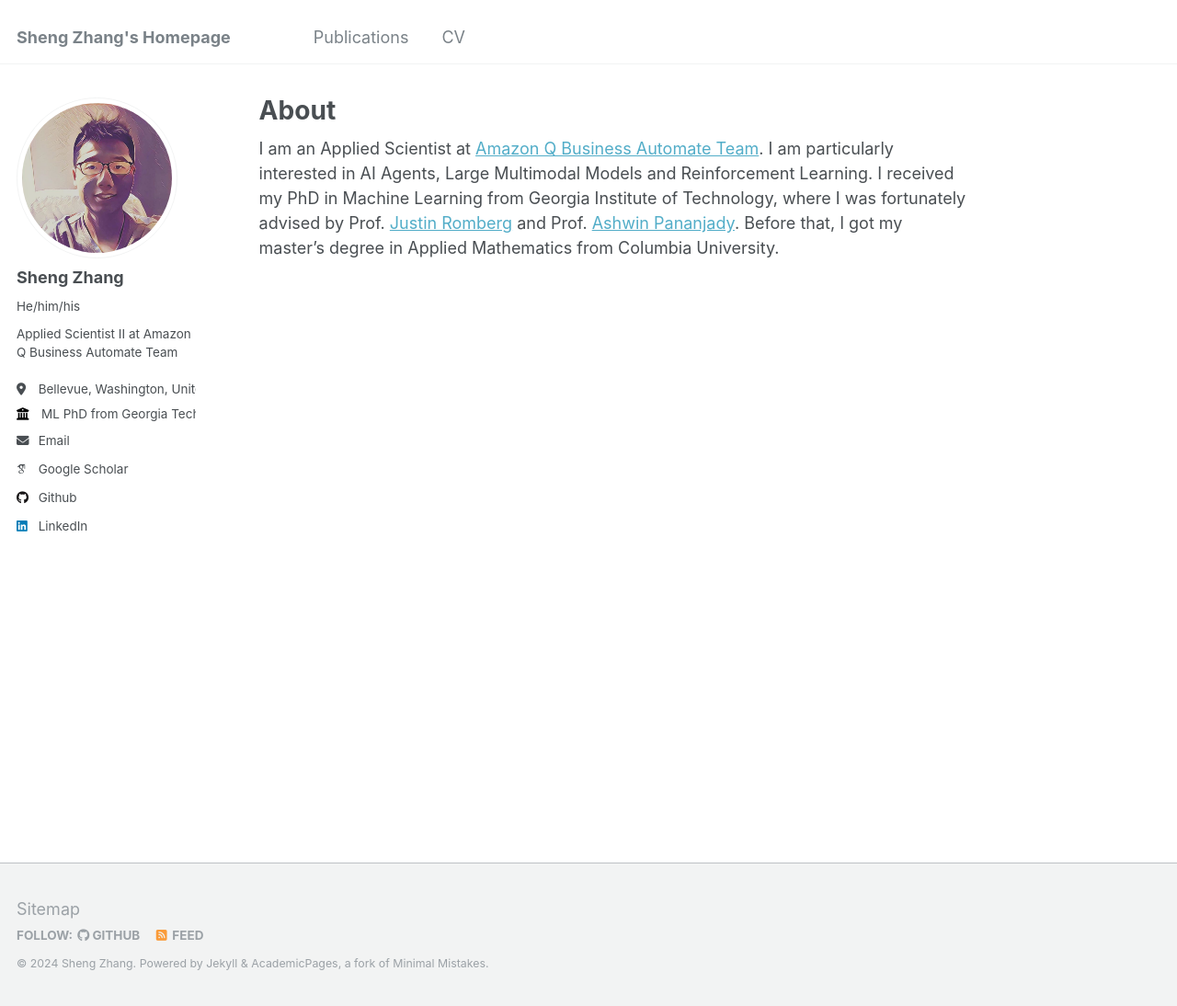
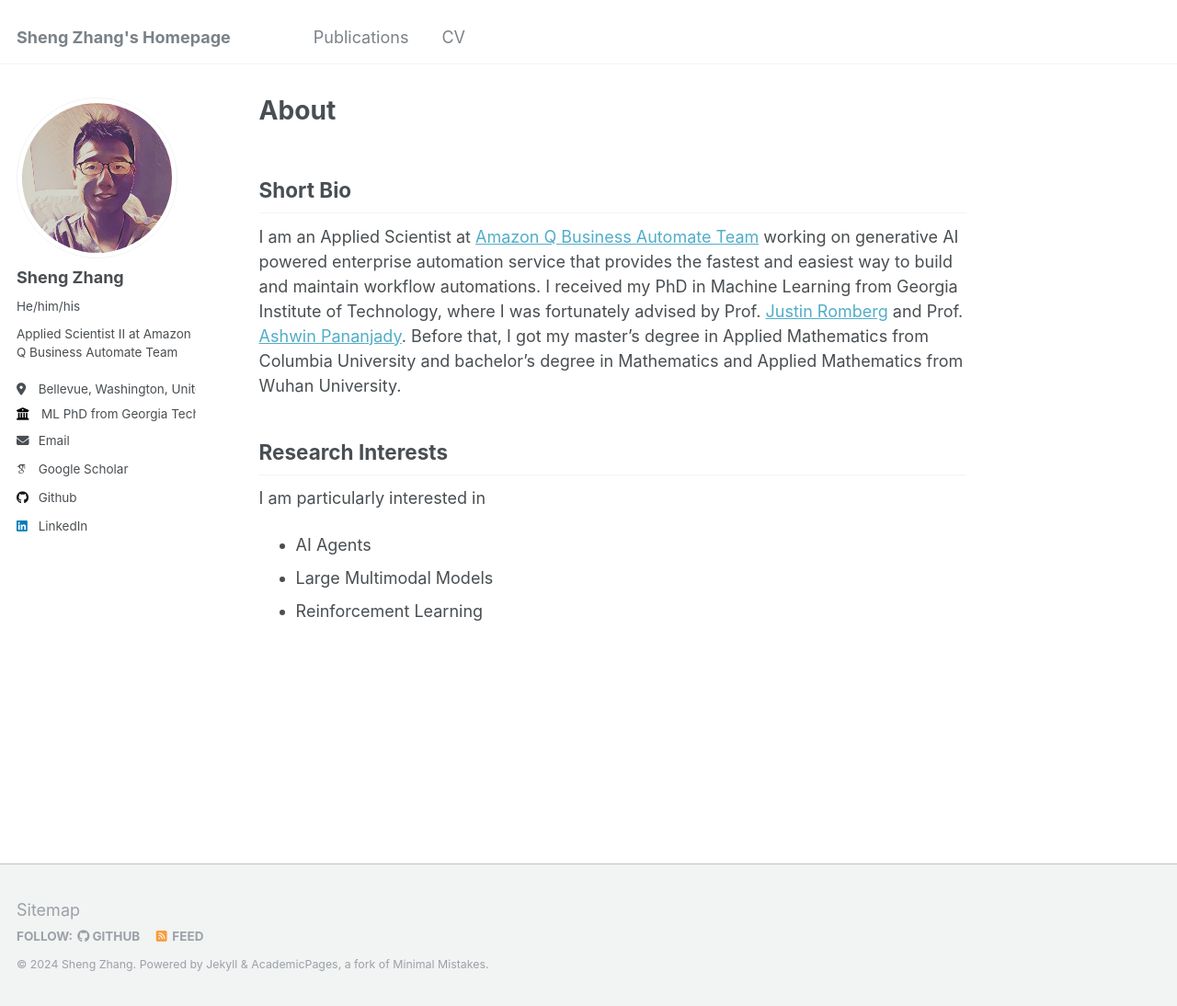
Before and after one commit to szhangml/szhangml.github.io, a Jekyll site: the page built from _pages/about.md, in a window 1280 px wide and 1094 px high. Shown: the whole window at 92% size. Built offline with Jekyll 4.4.1, drawn with Linux system fonts in a browser that asks for light colours; some web fonts are replaced.

Commit message:
Update about.md

```diff
--- a/_pages/about.md
+++ b/_pages/about.md
@@ -7,4 +7,14 @@ redirect_from:
   - /about.html
 ---
 
-I am an Applied Scientist at [Amazon Q Business Automate Team](https://aws.amazon.com/q/business/). I am particularly interested in AI Agents, Large Multimodal Models and Reinforcement Learning. I received my PhD in Machine Learning from Georgia Institute of Technology, where I was fortunately advised by Prof. [Justin Romberg](https://ece.gatech.edu/directory/justin-romberg) and Prof. [Ashwin Pananjady](https://sites.gatech.edu/ashwin-pananjady/). Before that, I got my master's degree in Applied Mathematics from Columbia University.
+## Short Bio
+
+I am an Applied Scientist at [Amazon Q Business Automate Team](https://aws.amazon.com/q/business/) working on generative AI powered enterprise automation service that provides the fastest and easiest way to build and maintain workflow automations. I received my PhD in Machine Learning from Georgia Institute of Technology, where I was fortunately advised by Prof. [Justin Romberg](https://ece.gatech.edu/directory/justin-romberg) and Prof. [Ashwin Pananjady](https://sites.gatech.edu/ashwin-pananjady/). Before that, I got my master's degree in Applied Mathematics from Columbia University and bachelor's degree in Mathematics and Applied Mathematics from Wuhan University.
+
+## Research Interests
+
+I am particularly interested in
+
+- AI Agents
+- Large Multimodal Models
+- Reinforcement Learning
```
